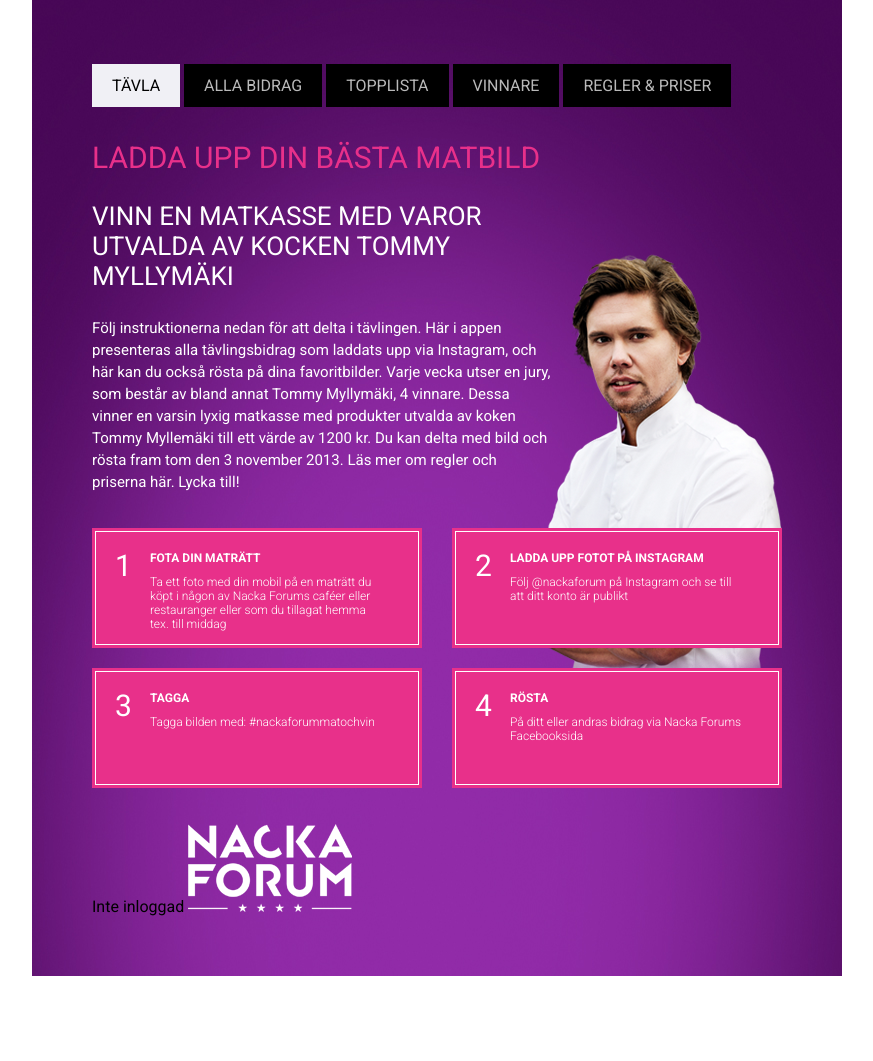
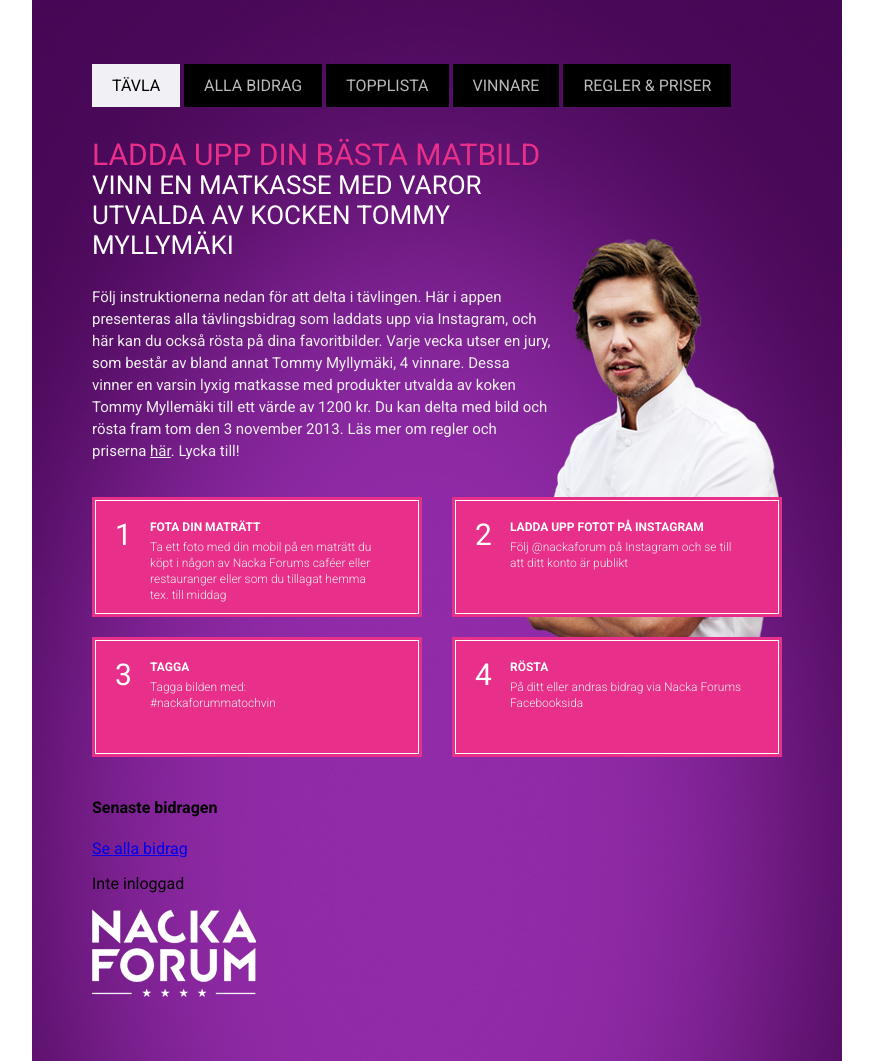
Before and after one commit to marcusschonning/nacka_forum, a PHP site: page /nacka_insta/ in a window 1280 px wide. Shown: the whole page, without its empty margins (203-1076 px from the left). Before the commit the page ends 976 px from the top, so only its background shows below. Run offline with PHP 8.4, Linux system fonts and the light colour scheme.

Commit message:
Small css adjustments

```diff
--- a/css/main.css
+++ b/css/main.css
@@ -25,6 +25,8 @@
       color: #b9b9b9;
       background: #000;
       text-decoration: none; }
+      .main-navigation ul li a:hover:not(.active) {
+        color: #fff; }
     .main-navigation ul li a.active {
       background: #f0f0f5;
       color: #000; }
@@ -32,12 +34,14 @@
 .intro {
   background: url("../img/myllymaki.png") no-repeat right; }
   .intro h2 {
-    margin-top: 45px;
+    margin: 45px 0 0 0;
+    line-height: 30px;
     font-weight: normal;
     font-size: 30px;
     color: #e8308a;
     text-transform: uppercase; }
   .intro h3 {
+    margin-top: 0;
     font-weight: normal;
     font-size: 26px;
     color: #fff;
@@ -47,7 +51,9 @@
     line-height: 22px;
     font-size: 15px;
     width: 460px;
-    color: #fff; }
+    color: #eee; }
+    .intro p a {
+      color: #eee; }
   .intro .steps {
     margin-top: 35px;
     list-style-type: none;
@@ -81,9 +87,9 @@
           font-size: 12px;
           font-weight: bold;
           text-transform: uppercase;
-          margin-bottom: 10px; }
+          margin-bottom: 5px; }
         .intro .steps li .description p {
-          line-height: 14px;
+          line-height: 16px;
           font-size: 12px;
           font-weight: 300; }
 
--- a/footer.php
+++ b/footer.php
@@ -1 +1,4 @@
-<img src="img/logo.png" alt="logo">
+	<img src="img/logo.png" alt="logo">
+	</div><!-- end #wrapper -->
+</body>
+</html>
--- a/header.php
+++ b/header.php
@@ -1,3 +1,12 @@
+<!DOCTYPE html>
+<html lang="sv-SE">
+<head>
+	<meta charset="UTF-8">
+	<title>Nacka Forum</title>
+	<link rel="stylesheet" type="text/css" href="css/main.css">
+</head>
+<body>
+	<div id="wrapper">
 		<nav class="main-navigation">
 			<ul>
 				<li><a href="index.php" class="active">TÄVLA</a></li>
--- a/index.php
+++ b/index.php
@@ -1,12 +1,4 @@
-<!DOCTYPE html>
-<html lang="sv-SE">
-<head>
-	<meta charset="UTF-8">
-	<title>Nacka Forum</title>
-	<link rel="stylesheet" type="text/css" href="css/main.css">
-</head>
-<body>
-	<div id="wrapper">
+
 <?php include "header.php"; ?>
 	<div class="intro">
 		<h2>Ladda upp din bästa matbild</h2>
@@ -17,22 +9,22 @@
 		som består av bland annat Tommy Myllymäki, 4 vinnare.
 		Dessa vinner en varsin lyxig matkasse med produkter utvalda av koken Tommy
 		Myllemäki till ett värde av 1200 kr. Du kan delta med bild och rösta fram tom den 3 november 2013.
-			Läs mer om regler och priserna här. Lycka till!</p>
+		Läs mer om regler och priserna <a href="rules.php">här</a>. Lycka till!</p>
 
 		<ul class="steps clearfix">
 			<li><span class="number">1</span><span class="description"><h6>Fota din maträtt</h6><p>Ta ett foto med din mobil på en maträtt du köpt i någon av Nacka Forums caféer eller restauranger eller som du tillagat hemma tex. till middag</p></span></li>
 			<li><span class="number">2</span><span class="description"><h6>Ladda upp fotot på instagram</h6><p>Följ @nackaforum på Instagram och se till att ditt konto är publikt</p></span></li>
-				<li><span class="number">3</span><span class="description"><h6>Tagga</h6><p>Tagga bilden med: #nackaforummatochvin</p></span></li>
+			<li><span class="number">3</span><span class="description"><h6>Tagga</h6><p>Tagga bilden med:<br>#nackaforummatochvin</p></span></li>
 			<li><span class="number">4</span><span class="description"><h6>Rösta</h6><p>På ditt eller andras bidrag via Nacka Forums Facebooksida</p></span></li>
 		</ul>
 
 	</div>
 
-
-
-
-
-
+	<div class="latest">
+		<h4>Senaste bidragen</h4>
+		<a href="#">Se alla bidrag</a>
+		<div class="latest-images"></div>
+	</div>
 	<?php
 	session_start();
 
@@ -41,10 +33,7 @@
 
 		echo "<pre>" , print_r($_SESSION['graphobject']) , "</pre>";
 	}else{
-			echo "Inte inloggad";
+		echo "<p>Inte inloggad</p>";
 	}
 	?>
 <?php include "footer.php"; ?>
-	</div>
-</body>
-</html>
--- a/scss/main.scss
+++ b/scss/main.scss
@@ -28,6 +28,9 @@
 				color: #b9b9b9;
 				background: #000;
 				text-decoration: none;
+				&:hover:not(.active){
+					color: #fff;
+				}
 			}
 			a.active{
 				background: #f0f0f5;
@@ -41,13 +44,15 @@
 	background:url('../img/myllymaki.png') no-repeat right;
 
 	h2{
-		margin-top: 45px;
+		margin: 45px 0 0 0;
+		line-height: 30px;
 		font-weight: normal;
 		font-size: 30px;
 		color: #e8308a;
 		text-transform: uppercase;
 	}
 	h3{
+		margin-top: 0;
 		font-weight: normal;
 		font-size: 26px;
 		color: #fff;
@@ -58,7 +63,10 @@
 		line-height: 22px;
 		font-size: 15px;
 		width: 460px;
-		color: #fff;
+		color: #eee;
+			a{
+				color: #eee;
+			}
 	}
 
 	.steps{
@@ -98,10 +106,10 @@
 					font-size: 12px;
 					font-weight: bold;
 					text-transform: uppercase;
-					margin-bottom: 10px;
+					margin-bottom: 5px;
 				}
 				p{
-					line-height: 14px;
+					line-height: 16px;
 					font-size: 12px;
 					font-weight: 300;
 				}
```
Also changed, not shown: 2 other files. Lines whose indentation alone changed are shown as unchanged.
